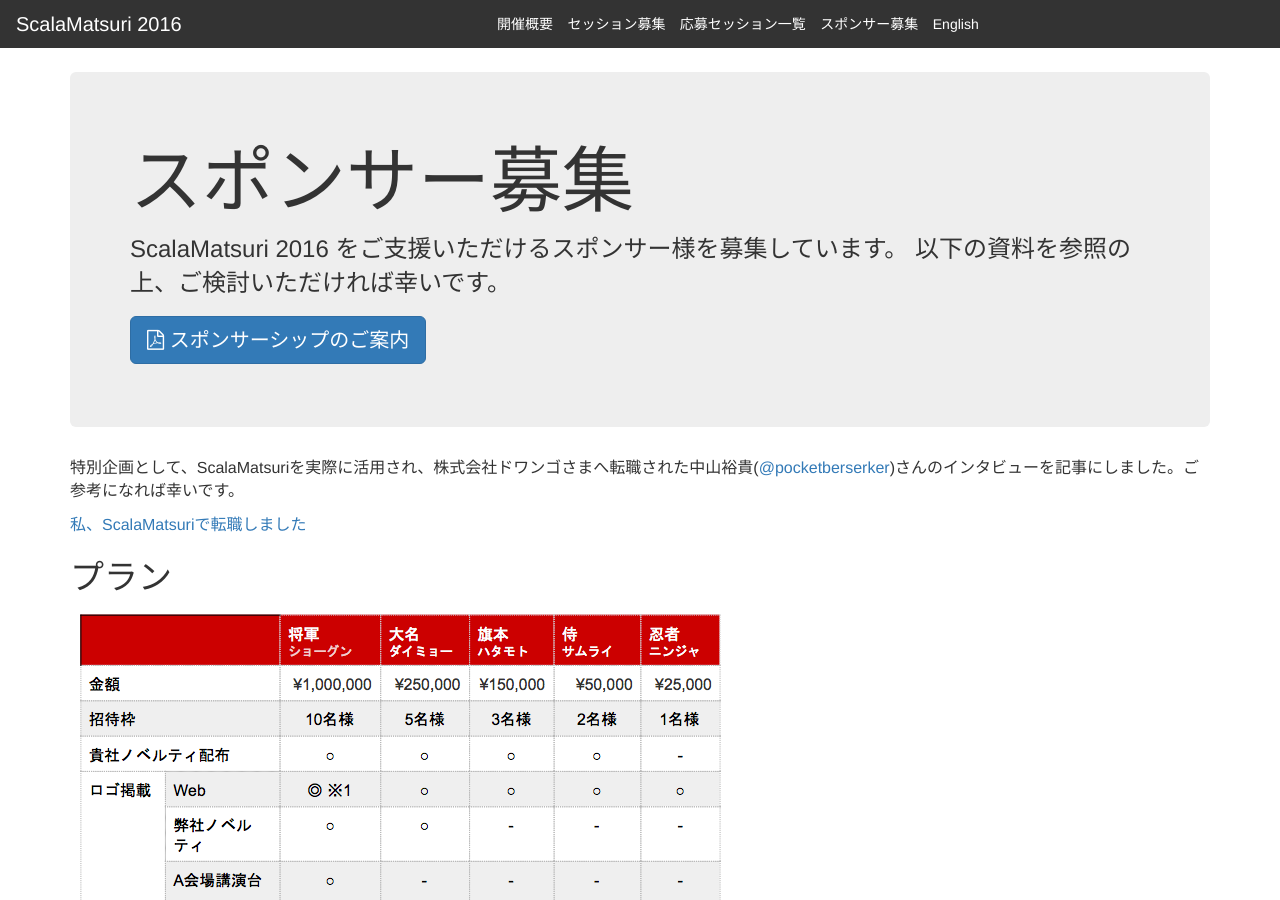
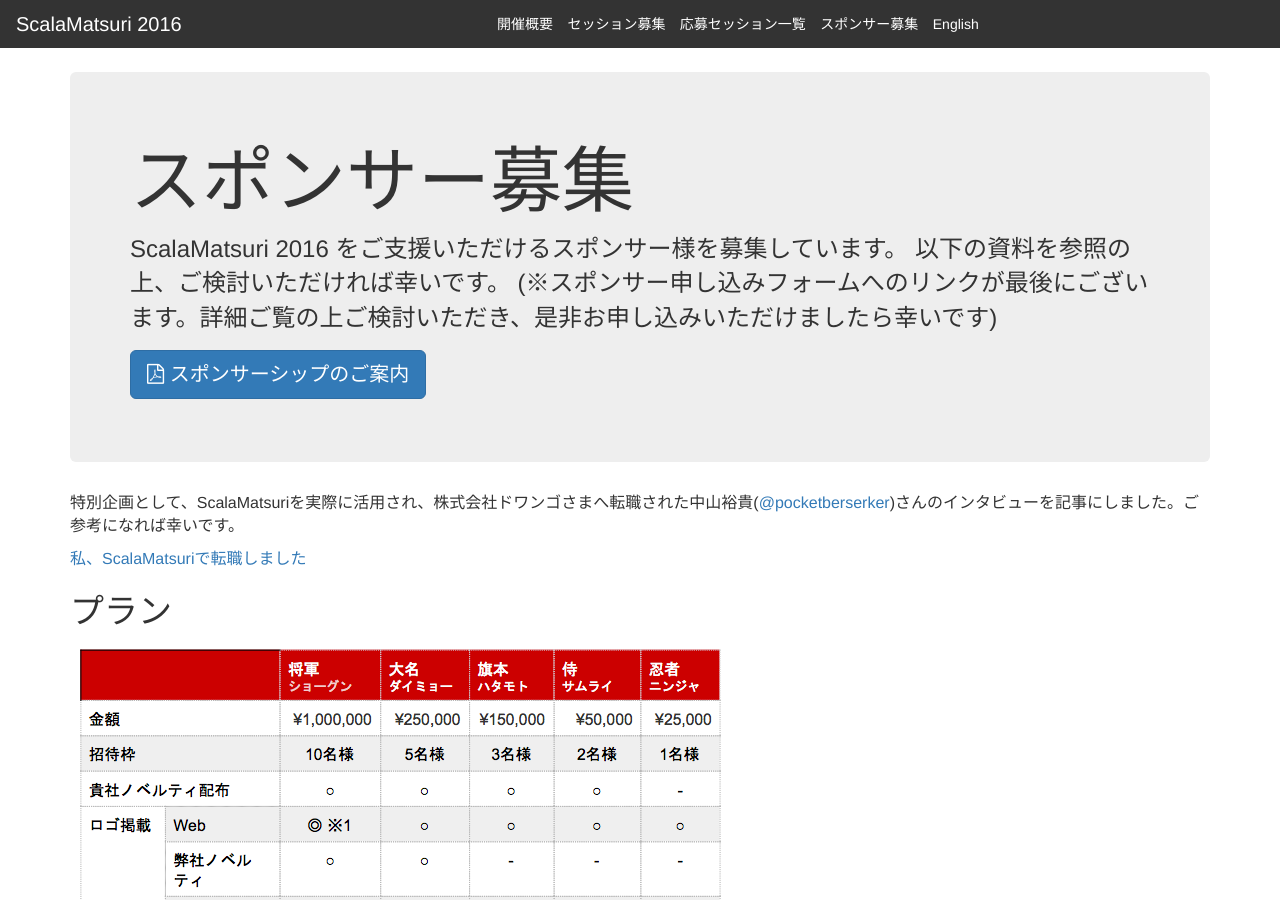
Before and after one commit to scalajp/2016.scalamatsuri.org, a Jekyll site: the page built from ja/sponsors/index.html, in a window 1280 px wide and 900 px high. Built offline with Jekyll 4.4.1, drawn with Linux system fonts in a browser that asks for light colours; nearby versions of some CDN libraries; comment, search, counter and statistics services are not loaded.

Commit message:
スポンサー申し込みフォームの所在を追記

```diff
--- a/ja/sponsors/index.html
+++ b/ja/sponsors/index.html
@@ -7,6 +7,7 @@ title: スポンサー募集
   <p>
   ScalaMatsuri 2016 をご支援いただけるスポンサー様を募集しています。
   以下の資料を参照の上、ご検討いただければ幸いです。
+  (※スポンサー申し込みフォームへのリンクが最後にございます。詳細ご覧の上ご検討いただき、是非お申し込みいただけましたら幸いです)
   </p>
   <p>
     <a class="btn btn-primary btn-lg" href="./sponsorship.pdf">
```
